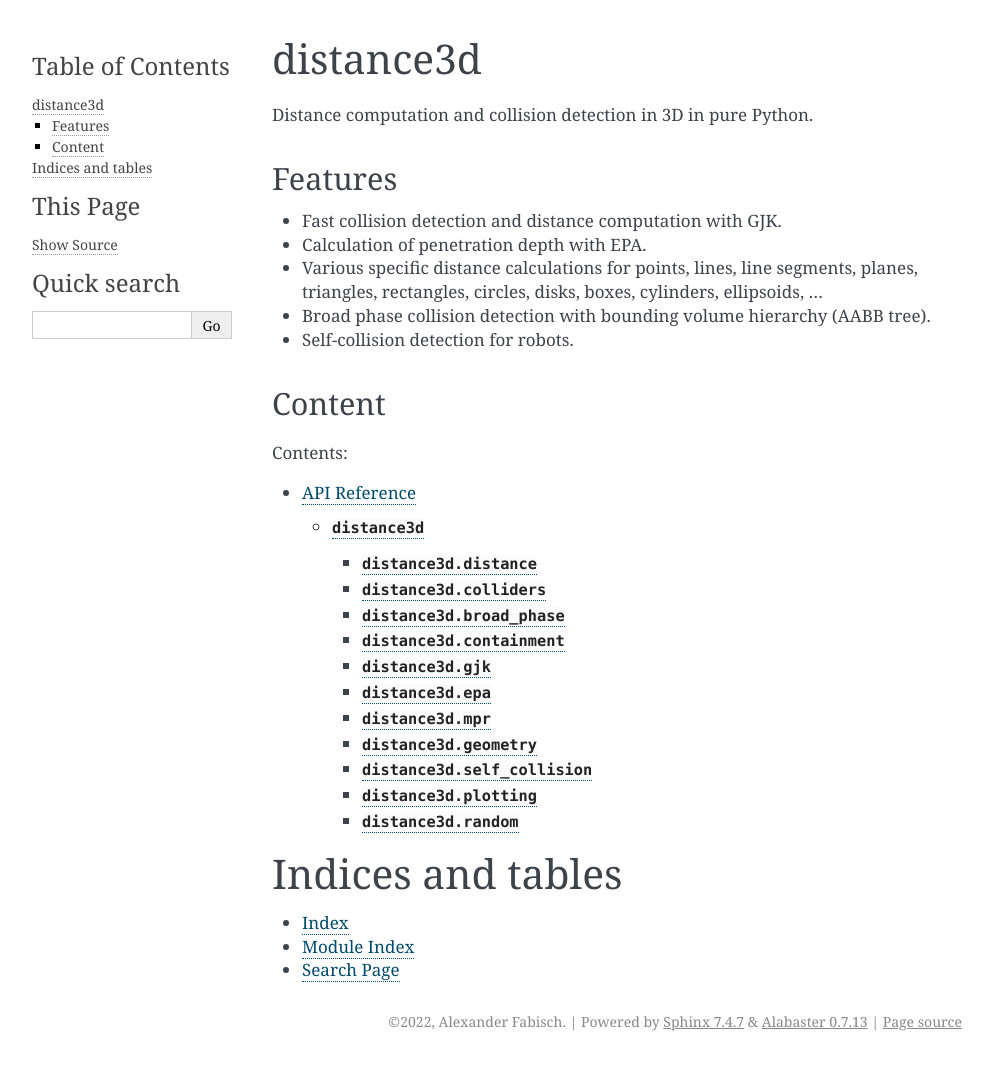
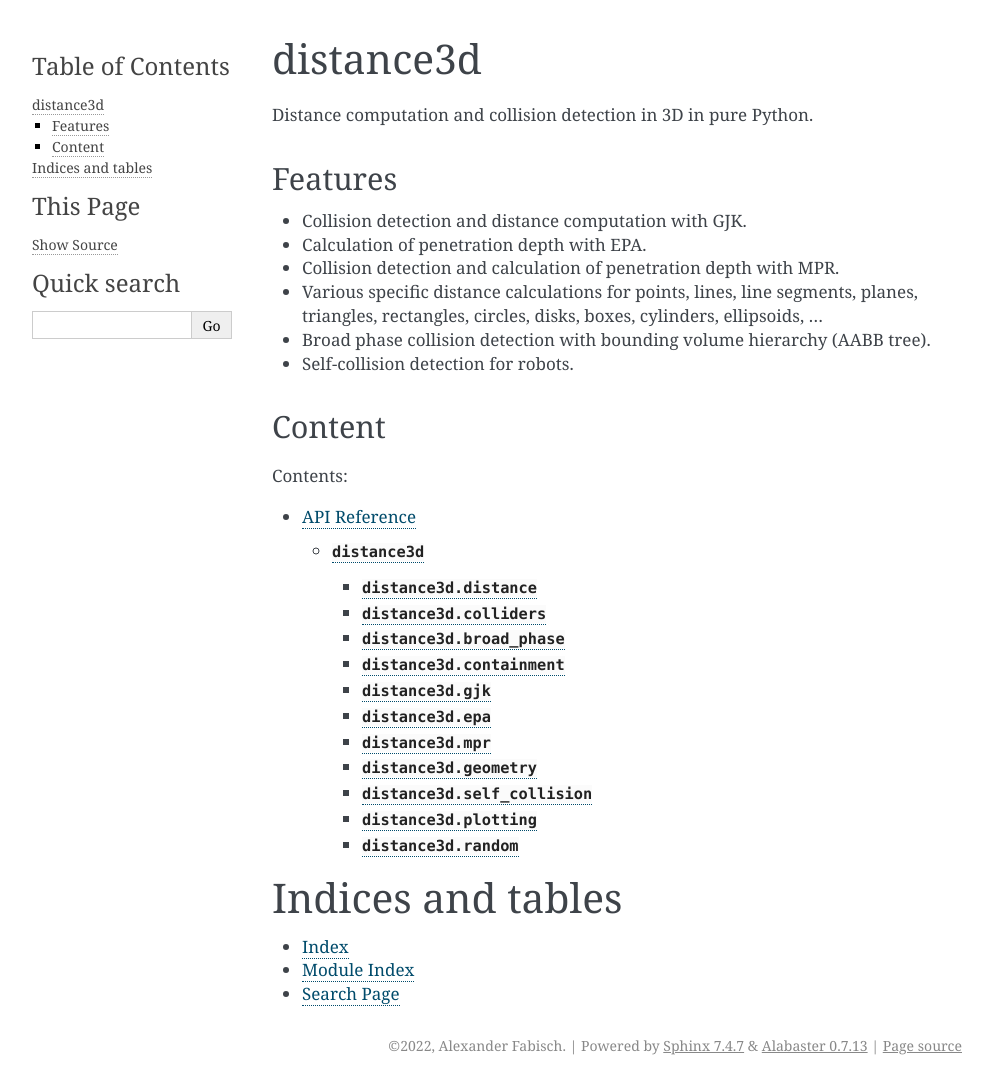
Before and after one commit to AlexanderFabisch/distance3d, a Sphinx documentation site: the page built from doc/source/index.rst, in a window 1280 px wide. Shown: the whole page, without its empty margins (148-1140 px from the left). Built offline with Sphinx 7.4.7, drawn with Linux system fonts in a browser that asks for light colours; pages that are not in the unit, such as notebooks, are missing from menus; before the commit the page ends 1061 px from its top, so only the background shows below that.

Commit message:
Update features

```diff
--- a/doc/source/index.rst
+++ b/doc/source/index.rst
@@ -6,8 +6,9 @@ Distance computation and collision detection in 3D in pure Python.
 Features
 --------
 
-* Fast collision detection and distance computation with GJK.
+* Collision detection and distance computation with GJK.
 * Calculation of penetration depth with EPA.
+* Collision detection and calculation of penetration depth with MPR.
 * Various specific distance calculations for points, lines, line segments,
   planes, triangles, rectangles, circles, disks, boxes, cylinders, ellipsoids,
   ...
```
